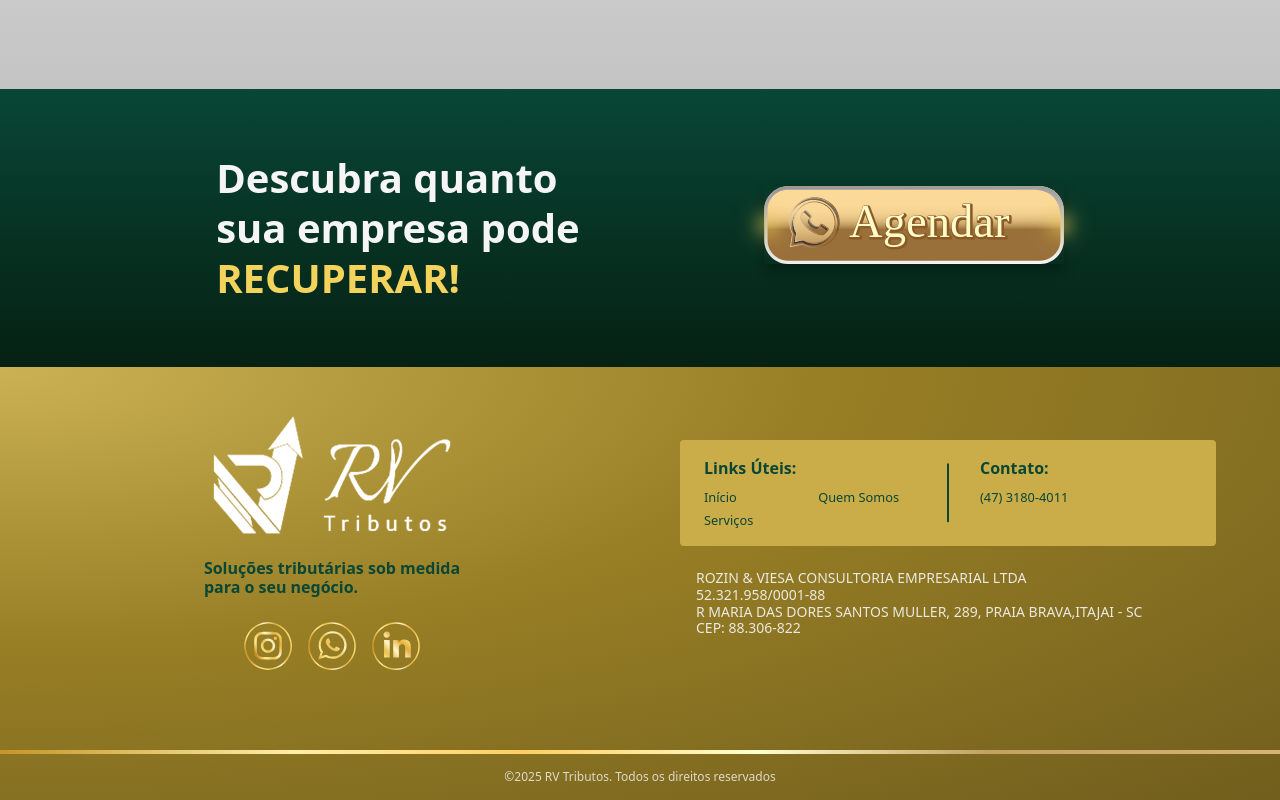
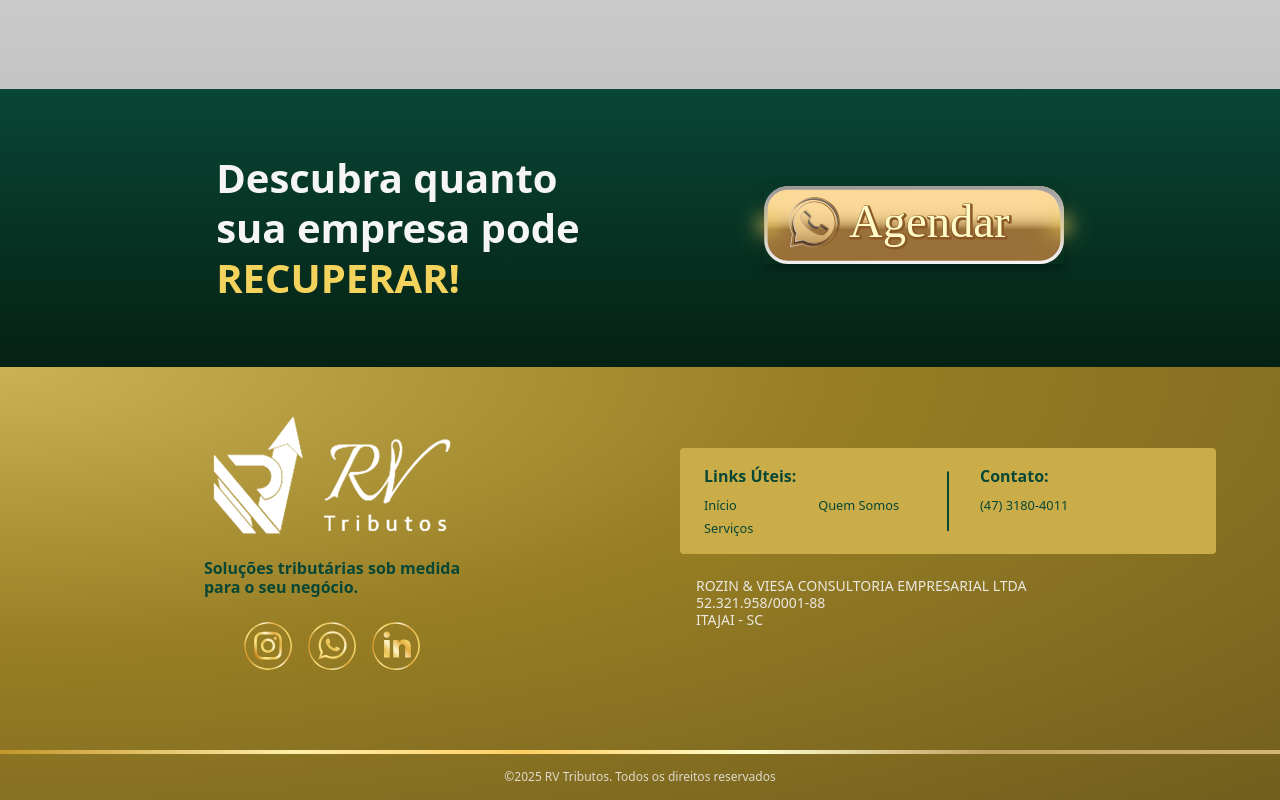
Before and after one commit to hagartelles/rv-tributos-new, a Next.js app: page / in a window 1280 px wide. Shown: the part 4681-5481 px from the top of the page. Built offline with nearby package versions, Linux system fonts and the light colour scheme; a web font is replaced by a local one.

Commit message:
update: removing street adress

```diff
--- a/src/components/footer/Footer.tsx
+++ b/src/components/footer/Footer.tsx
@@ -108,8 +108,7 @@ export default function Footer() {
                             <p className="text-rv-white font-display text-[clamp(0.75rem,3vw,0.875rem)] font-medium leading-relaxed opacity-90">
                                 {companyData.companyName} <br/>
                                 {companyData.companyId} <br />
-                                {companyData.address},{companyData.city} - {companyData.stateAbbreviation}<br />
-                                {companyData.postalCode}
+                                {companyData.city} - {companyData.stateAbbreviation}<br />
                             </p>
                         </div>
                     </div>
```
